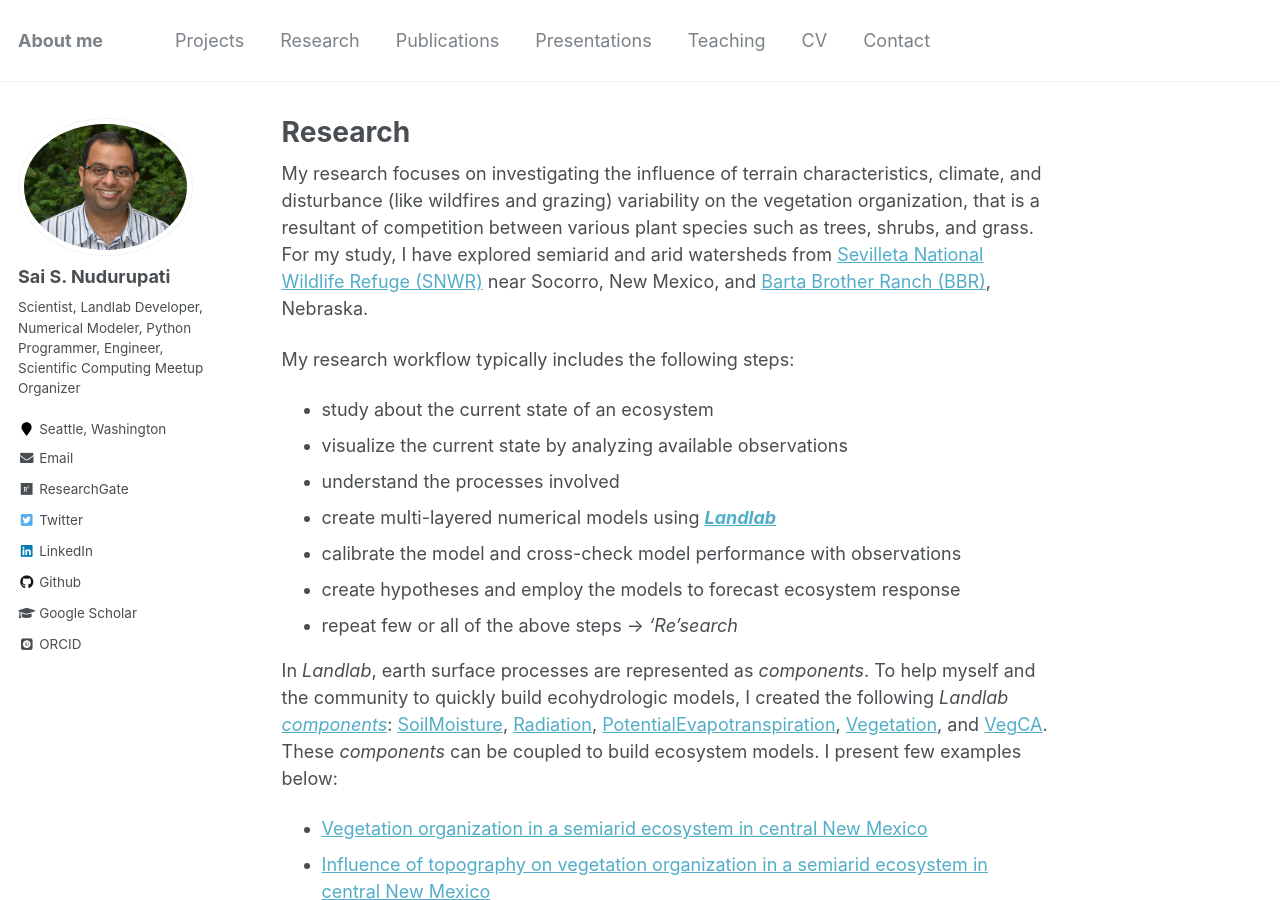
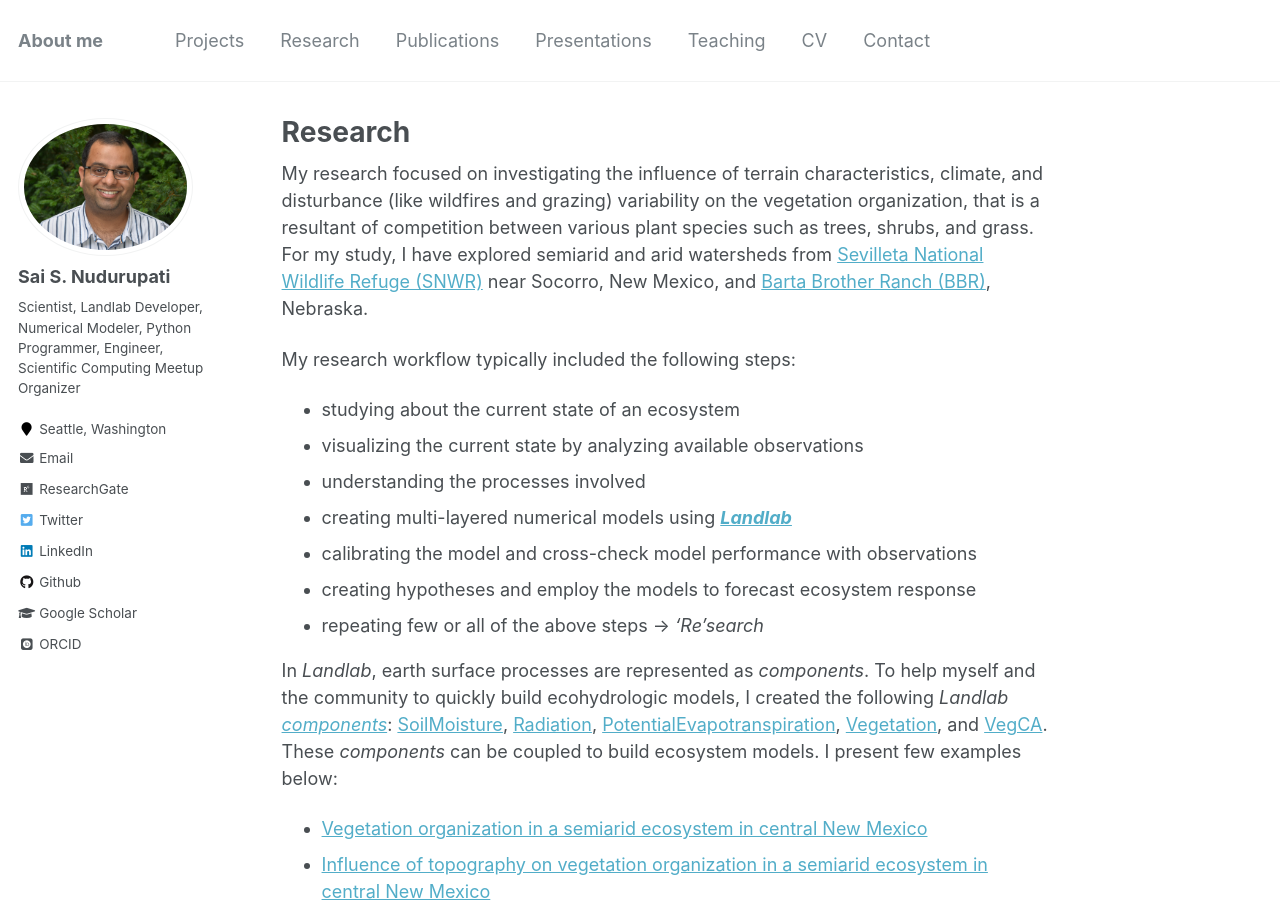
Before and after one commit to saisiddu/saisiddu.github.io, a Jekyll site: the page built from _pages/research.md, in a window 1280 px wide and 900 px high. Built offline with Jekyll 4.4.1, drawn with Linux system fonts in a browser that asks for light colours; some web fonts are replaced.

Commit message:
Update research.md

```diff
--- a/_pages/research.md
+++ b/_pages/research.md
@@ -5,7 +5,7 @@ excerpt: "My Research"
 author_profile: true
 ---
 
-My research focuses on investigating the influence
+My research focused on investigating the influence
 of terrain characteristics, climate, and disturbance
 (like wildfires and grazing) variability on the vegetation
 organization, that is a resultant of competition between
@@ -14,14 +14,14 @@ For my study, I have explored semiarid and arid watersheds from
 [Sevilleta National Wildlife Refuge (SNWR)](https://www.fws.gov/refuge/sevilleta/) near Socorro, New Mexico,
 and [Barta Brother Ranch (BBR)](http://snr.unl.edu/aboutus/where/fieldsites/bartabrothersranch.aspx), Nebraska.
 
-My research workflow typically includes the following steps:
-* study about the current state of an ecosystem
-* visualize the current state by analyzing available observations
-* understand the processes involved
-* create multi-layered numerical models using ***[Landlab]( http://landlab.github.io/#/)***
-* calibrate the model and cross-check model performance with observations
-* create hypotheses and employ the models to forecast ecosystem response
-* repeat few or all of the above steps -> *'Re'search*
+My research workflow typically included the following steps:
+* studying about the current state of an ecosystem
+* visualizing the current state by analyzing available observations
+* understanding the processes involved
+* creating multi-layered numerical models using ***[Landlab]( http://landlab.github.io/#/)***
+* calibrating the model and cross-check model performance with observations
+* creating hypotheses and employ the models to forecast ecosystem response
+* repeating few or all of the above steps -> *'Re'search*
 
 In *Landlab*, earth surface processes are represented as *components*.
 To help myself and the community to quickly build ecohydrologic models,
```
